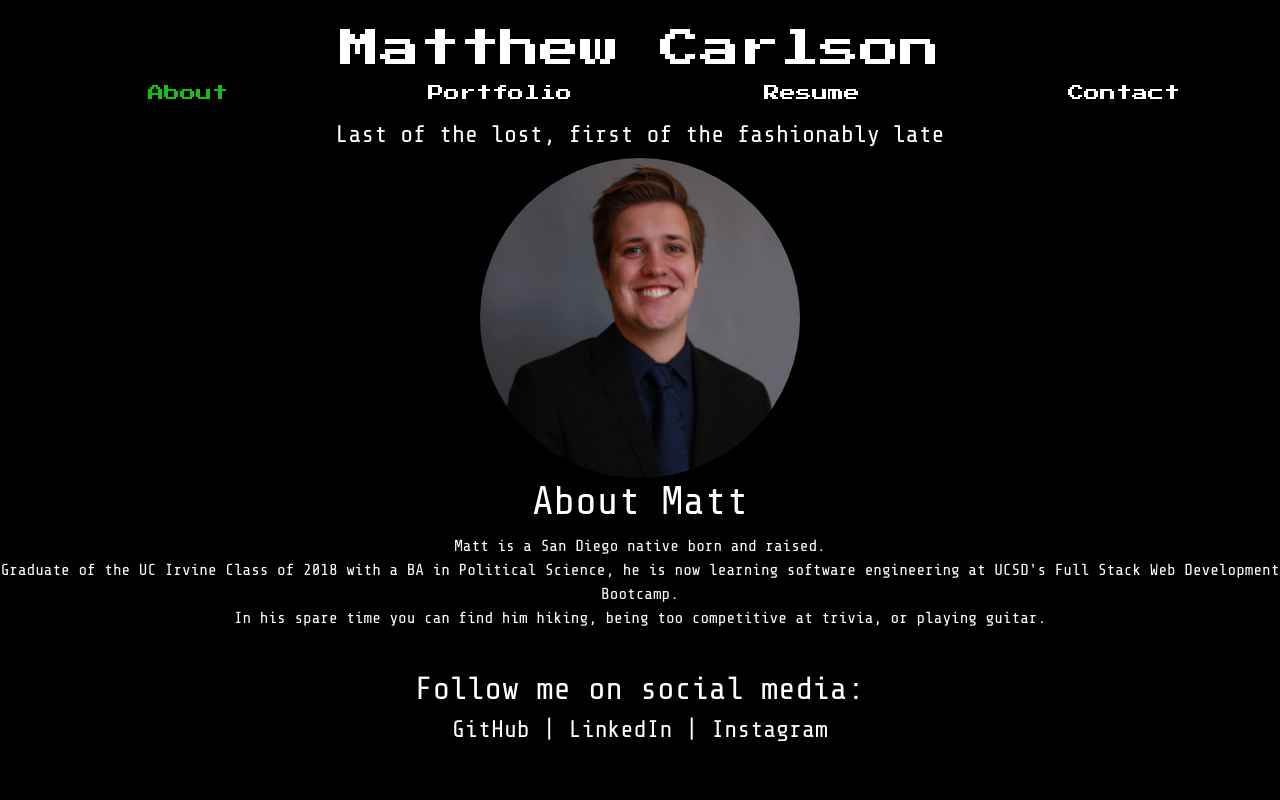
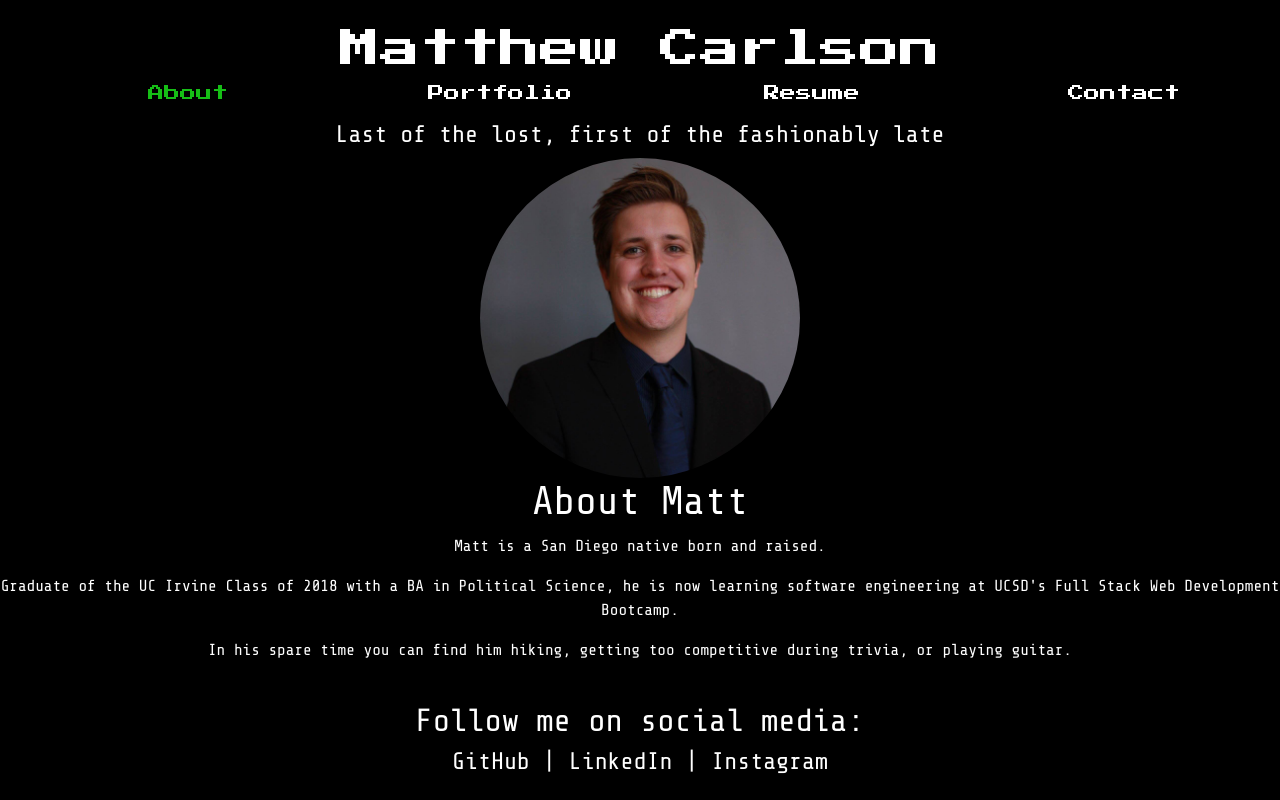
Before and after one commit to mrmrc182/mc-react-portfolio, a React (Create React App) app: page / in a window 1280 px wide. Built offline with nearby package versions, Linux system fonts and the light colour scheme.

Commit message:
asking for help one more time

```diff
--- a/src/App.css
+++ b/src/App.css
@@ -99,6 +99,9 @@ p{
 .project-description{
     width: 100%;
 }
+.button{
+    margin-top: 15px;
+}
 
 @media screen and (max-width: 728px) {
     .reg-nav{
--- a/src/components/pages/About.js
+++ b/src/components/pages/About.js
@@ -1,17 +1,25 @@
-import React from 'react';
+import React from "react";
 import Headshot from "../../images/headshot.jpg";
 
 export default function About() {
   return (
     <div>
       <h4 className="name">Last of the lost, first of the fashionably late</h4>
-      <img className = "picture" alt="A headshot of Mr. Carlson" src={Headshot}></img>
+      <img
+        className="picture"
+        alt="A headshot of Mr. Carlson"
+        src={Headshot}
+      ></img>
       <h1 class="name">About Matt</h1>
+      <p class="name">Matt is a San Diego native born and raised.</p>
       <p class="name">
-        Matt is a San Diego native born and raised.  <br></br>Graduate of the UC Irvine Class of 2018 with a BA in Political Science, he is now learning software engineering at UCSD's Full Stack Web Development Bootcamp.
-
-        <br></br>
-        In his spare time you can find him hiking, being too competitive at trivia, or playing guitar.
+        Graduate of the UC Irvine Class of 2018 with a BA in Political Science,
+        he is now learning software engineering at UCSD's Full Stack Web
+        Development Bootcamp.
+      </p>
+      <p class="name">
+        In his spare time you can find him hiking, getting too competitive
+        during trivia, or playing guitar.
       </p>
     </div>
   );
--- a/src/components/pages/Contact.js
+++ b/src/components/pages/Contact.js
@@ -1,6 +1,14 @@
 import React from "react";
 
 export default function Contact() {
+  const handleFormSubmit = (e) => {
+    // Preventing the default behavior of the form submit (which is to refresh the page)
+    e.preventDefault();
+    if(!email){
+    alert("Please provide a valid email address")
+    }
+  };
+
   return (
     <div>
       <h1 className="name">Contact Me</h1>
@@ -16,6 +24,8 @@ export default function Contact() {
         <label for="message">Message: </label>
         <br></br>
         <input name="message" placeholder="Your message here" tabIndex={4}></input>
+        <br></br><br></br>
+        <button type="button" onClick={handleFormSubmit} name="submit">Submit</button>
       </form>
       <br></br><br></br>
         <br></br><br></br>
```
Also changed, not shown: homepagescreenshot.png (added), 1 other file (tests, documents, lock files or other folders).
